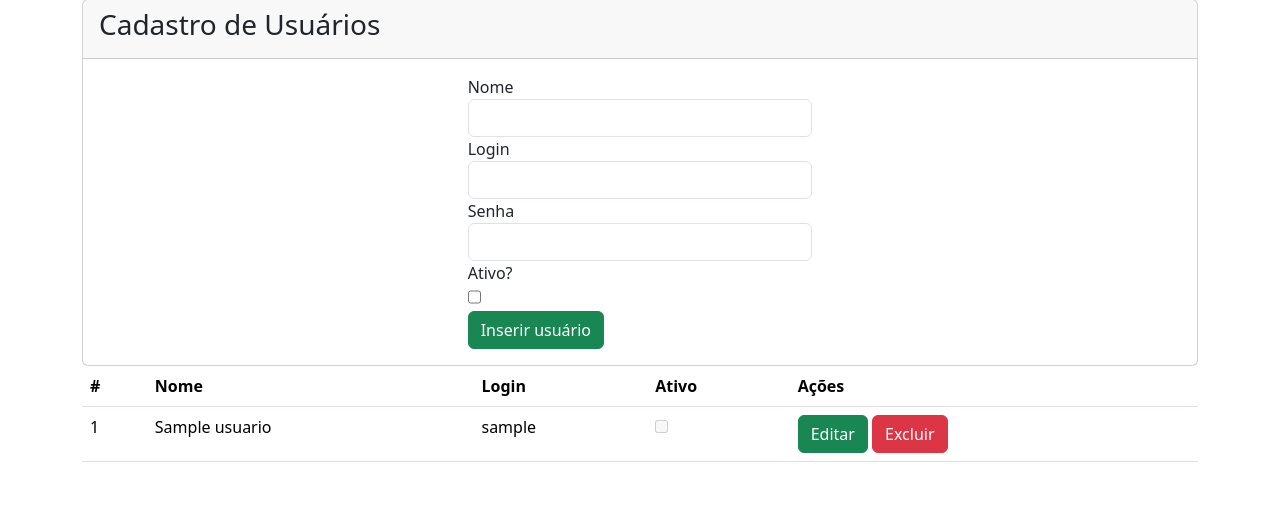
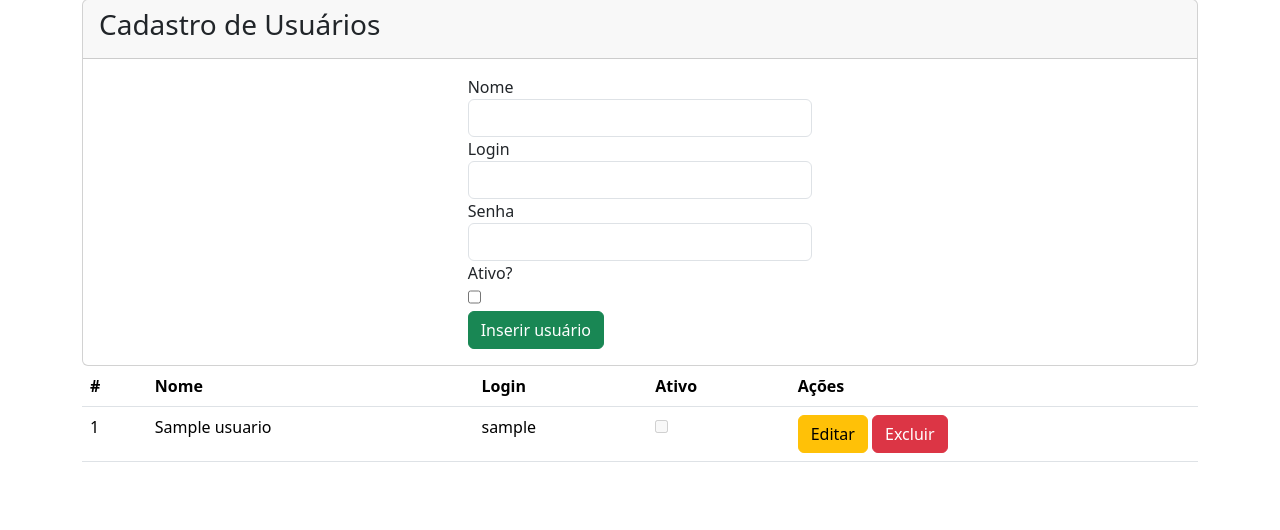
Before and after one commit to Melo-Edvaldo/videos, a PHP site: page /usuarios.php in a window 1280 px wide. Shown: the part 99-629 px from the top of the page. Run offline with PHP 8.4, Linux system fonts and the light colour scheme; tables that the repository leaves empty or names only in its code hold one stand-in row (values such as "Sample post").

Commit message:
Editar Usuário

```diff
--- a/usuarios.php
+++ b/usuarios.php
@@ -119,7 +119,7 @@
                                 ?>
                             </td>
                             <td>
-                                <a class="btn btn-success" href="editarUsuario.php?id=<?php echo $linha["id"]; ?>">Editar</a>
+                                <a class="btn btn-warning" href="editarUsuario.php?id=<?php echo $linha["id"]; ?>">Editar</a>
                                 <a class="btn btn-danger" href="excluirUsuario.php?id=<?php echo $linha["id"]; ?>">Excluir</a>
                             </td>
                         </tr>
```
Also changed, not shown: editarUsuario.php (added).
